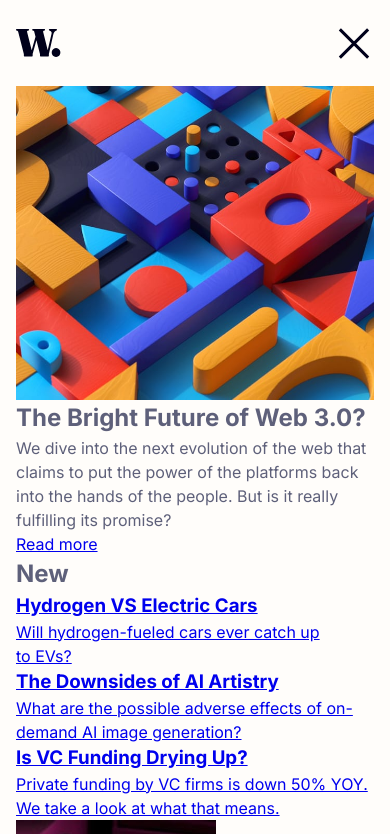
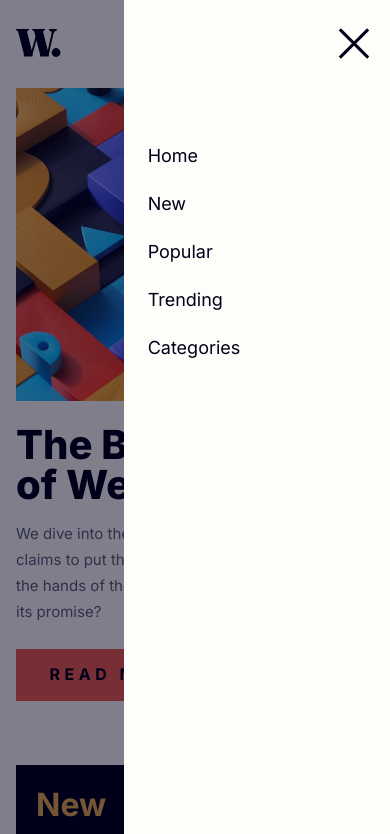
Before and after one commit to Achigyus/news-homepage-main, a website built with Vite: page index.html in a window 390 px wide. Both pictures are taken after a click on the button "Menu". Shown: the top 834 px of the page. Built offline with nearby package versions, Linux system fonts and the light colour scheme.

Commit message:
finish mobile styles

```diff
--- a/index.html
+++ b/index.html
@@ -1,33 +1,33 @@
 <!DOCTYPE html>
 <html lang="en">
+
 <head>
   <meta charset="UTF-8">
-  <meta name="viewport" content="width=device-width, initial-scale=1.0"> <!-- displays site properly based on user's device -->
+  <meta name="viewport" content="width=device-width, initial-scale=1.0">
+  <!-- displays site properly based on user's device -->
 
   <link rel="icon" type="image/png" sizes="32x32" href="/src/assets/images/favicon-32x32.png">
 
   <title>Frontend Mentor | News homepage</title>
+</head>
 
-  <!-- Feel free to remove these styles or customise in your own stylesheet 👍 -->
-  <style>
-    .attribution { font-size: 11px; text-align: center; }
-    .attribution a { color: hsl(228, 45%, 44%); }
-  </style>
-</head>
 <body>
 
   <header class="header">
     <nav class="nav" aria-label="Primary">
       <div class="nav_logo_wrap">
-        <a href="#" class="nav_logo">
+        <a href="/" class="nav_logo">
           <img src="/src/assets/images/logo.svg" alt="News homepage logo" class="nav_logo_img">
         </a>
       </div>
 
-      <button class="menu_btn" id="menu_btn" aria-label="Menu button" aria-expanded="false" aria-live="polite" aria-controls="nav_links_ul">
+      <button class="menu_btn" id="menu_btn" aria-label="Menu button" aria-expanded="false" aria-live="polite"
+        aria-controls="nav_links_ul">
         <span class="sr_only">Menu</span>
-        <img src="/src/assets/images/icon-menu.svg" aria-hidden="true" alt="Open Menu icon" id="open" class="menu_btn_img open">
-        <img src="/src/assets/images/icon-menu-close.svg" aria-hidden="true" alt="Close Menu icon" id="close" class="menu_btn_img close hidden">
+        <img src="/src/assets/images/icon-menu.svg" aria-hidden="true" alt="Open Menu icon" id="open"
+          class="menu_btn_img open">
+        <img src="/src/assets/images/icon-menu-close.svg" aria-hidden="true" alt="Close Menu icon" id="close"
+          class="menu_btn_img close hidden">
       </button>
 
       <ul class="nav_links_ul" id="nav_links_ul">
@@ -47,6 +47,8 @@
           <a href="#" class="nav_link">Categories</a>
         </li>
       </ul>
+
+      <div class="overlay" id="overlay"></div>
     </nav>
   </header>
 
@@ -60,33 +62,36 @@
               <img src="/src/assets/images/image-web-3-mobile.jpg" alt="fill with chatgpt" class="main_left_top_img">
             </div>
           </div>
+
           <div class="main_left_btm">
             <div class="main_left_btm_lt">
-              <h1 class="main_h1" id="main_h1">The Bright Future of Web 3.0?</h1>
+              <h1 class="main_h1 fw800" id="main_h1">The Bright Future of Web 3.0?</h1>
             </div>
             <div class="main_left_btm_rt">
-              <p class="main_left_btm_rt_p">We dive into the next evolution of the web that claims to put the power of the platforms back into the hands of the people.
+              <p class="main_left_btm_rt_p fw400">We dive into the next evolution of the web that claims to put the
+                power of the platforms back into the hands of the people.
                 But is it really fulfilling its promise?</p>
-              <a href="#" class="main_left_btm_rt_a">Read more</a>
+              <a href="#" class="main_left_btm_rt_a fw700">READ MORE</a>
             </div>
           </div>
         </section>
         <section aria-labelledby="main_right_h2" class="main_right">
-          <h2 class="main_right_h2" id="main_right_h2">New</h2>
+          <h2 class="main_right_h2 fw700" id="main_right_h2">New</h2>
           <div class="main_right_link_wrap">
             <a href="#" class="main_right_link">
-              <h3 class="main_right_h3">Hydrogen VS Electric Cars</h3>
-              <p class="main_right_p">Will hydrogen-fueled cars ever catch up to EVs?</p>
+              <h3 class="main_right_h3 fw800">Hydrogen VS Electric Cars</h3>
+              <p class="main_right_p fw400">Will hydrogen-fueled cars ever catch up to EVs?</p>
             </a>
 
             <a href="#" class="main_right_link">
-              <h3 class="main_right_h3">The Downsides of AI Artistry</h3>
-              <p class="main_right_p">What are the possible adverse effects of on-demand AI image generation?</p>
+              <h3 class="main_right_h3 fw800">The Downsides of AI Artistry</h3>
+              <p class="main_right_p fw400">What are the possible adverse effects of on-demand AI image generation?</p>
             </a>
 
             <a href="#" class="main_right_link">
-              <h3 class="main_right_h3">Is VC Funding Drying Up?</h3>
-              <p class="main_right_p">Private funding by VC firms is down 50% YOY. We take a look at what that means.</p>
+              <h3 class="main_right_h3 fw800">Is VC Funding Drying Up?</h3>
+              <p class="main_right_p fw400">Private funding by VC firms is down 50% YOY. We take a look at what that
+                means.</p>
             </a>
           </div>
         </section>
@@ -99,9 +104,10 @@
               <img src="/src/assets/images/image-retro-pcs.jpg" alt="Retro PCs" class="article_card_img">
             </div>
             <div class="article_card_content">
-              <p class="article_number">01</p>
-              <h3 class="article_card_h3">Reviving Retro PCs</h3>
-              <p class="article_card_p">What happens when old PCs are given modern upgrades?</p>
+              <p class="article_number fw700">01</p>
+              <h3 class="article_card_h3 fw800">Reviving Retro PCs</h3>
+              <p class="article_card_p fw400">What happens when old PCs are given modern upgrades?</p>
+            </div>
           </a>
 
           <a href="#" class="article_card">
@@ -109,9 +115,10 @@
               <img src="/src/assets/images/image-top-laptops.jpg" alt="Retro PCs" class="article_card_img">
             </div>
             <div class="article_card_content">
-              <p class="article_number">02</p>
-              <h3 class="article_card_h3">Top 10 Laptops of 2022</h3>
-              <p class="article_card_p">Our best picks for various needs and budgets.</p>
+              <p class="article_number fw700">02</p>
+              <h3 class="article_card_h3 fw800">Top 10 Laptops of 2022</h3>
+              <p class="article_card_p fw400">Our best picks for various needs and budgets.</p>
+            </div>
           </a>
 
           <a href="#" class="article_card">
@@ -119,9 +126,10 @@
               <img src="/src/assets/images/image-gaming-growth.jpg" alt="Retro PCs" class="article_card_img">
             </div>
             <div class="article_card_content">
-              <p class="article_number">03</p>
-              <h3 class="article_card_h3">The Growth of Gaming</h3>
-              <p class="article_card_p">How the pandemic has sparked fresh opportunities.</p>
+              <p class="article_number fw700">03</p>
+              <h3 class="article_card_h3 fw800">The Growth of Gaming</h3>
+              <p class="article_card_p fw400">How the pandemic has sparked fresh opportunities.</p>
+            </div>
           </a>
         </section>
       </div>
@@ -129,12 +137,13 @@
   </main>
 
   <footer class="footer">
-    <h2 class="attribution">
-      Challenge by <a href="https://www.frontendmentor.io?ref=challenge" target="_blank">Frontend Mentor</a>.
-      Coded by <a href="#">Your Name Here</a>.
-    </h2>
+    <div class="attribution">
+      <h2 class="attribution_h2">Challenge by <a href="https://www.frontendmentor.io/challenges/news-homepage-H6SWTa1MFl"
+        target="_blank">Frontend Mentor</a>. Coded by <a href="https://github.com/Achigyus" target="_blank">Achigyus</a>.</h2>
+    </div>
   </footer>
 
   <script type="module" src="/src/scripts/main.ts"></script>
 </body>
+
 </html>
--- a/src/sass/_base.sass
+++ b/src/sass/_base.sass
@@ -1,7 +1,7 @@
 @use 'variables' as vars
 @use 'breakpoint' as bp
 @use 'slider'
-@import url('https://fonts.googleapis.com/css2?family=Inter:ital,opsz,wght@0,14..32,100..900;1,14..32,100..900&display=swap');
+@import url('https://fonts.googleapis.com/css2?family=Inter:ital,opsz,wght@0,14..32,100..900;1,14..32,100..900&display=swap')
 
 body
     font-family: "Inter", sans-serif
@@ -25,6 +25,16 @@ body
 header, main, footer
     padding: 0 vars.$spacing_2
 
+.header
+    position: fixed
+    top: 0
+    left: 0
+    width: 100%
+    background: vars.$almost_white
+
+.main
+    padding-top: 5.5rem
+
 .nav
     display: flex
     justify-content: space-between
@@ -35,8 +45,6 @@ header, main, footer
 .nav_logo_wrap
     inline-size: 2.81rem
 
-
-
 .menu_btn
     display: flex
     align-items: center
@@ -46,11 +54,52 @@ header, main, footer
     cursor: pointer
     inline-size: 2.5rem
     block-size: 1.9rem
+    position: relative
+    z-index: 3
 
 .nav_links_ul
-    position: absolute
-    left: -100%
+    position: fixed
     top: 0
+    right: -100%
+    background-color: vars.$almost_white
+    min-block-size: 100vh
+    inline-size: 68.3%
+    list-style: none
+    padding: 9rem vars.$spacing_3
+    display: flex
+    flex-direction: column
+    gap: vars.$spacing_3
+    z-index: 2
+    transition: all 0.3s ease-in-out
+
+.nav_links_ul.active
+    right: 0
+
+.overlay
+    background: vars.$dark_space_blue
+    opacity: 0.5
+    position: fixed
+    top: 0
+    left: 0
+    inline-size: 100%
+    block-size: 100vh
+    z-index: 1
+    display: none
+    transition: all 0.4s ease-in-out
+
+.overlay.active
+    display: block
+
+.nav_link
+    text-decoration: none
+    color: vars.$dark_space_blue
+    font-size: 1.125rem
+    line-height: 1.33
+    inline-size: 100%
+    display: block
+
+    &:hover, &:focus-visible, &:focus-visible, &:active
+        color: vars.$light_vermillion
 
 .sr_only
     opacity: 0
@@ -62,16 +111,156 @@ header, main, footer
 .close.hidden
     display: none
 
+.main_wrap
+    display: flex
+    flex-direction: column
+    gap: 4rem
+
+.main_top
+    display: flex
+    flex-direction: column
+    gap: 4rem
+
+.main_left
+    display: flex
+    flex-direction: column
+    gap: vars.$spacing_3
+
+.main_left_btm
+    display: flex
+    flex-direction: column
+    gap: vars.$spacing_2
+
+.main_left_btm_rt
+    display: flex
+    flex-direction: column
+    gap: vars.$spacing_3
+
+.main_h1
+    font-size: vars.$spacing_5
+    line-height: 1.0
+    color: vars.$dark_space_blue
+
+.main_left_btm_rt_p
+    font-size: 0.94rem
+    line-height: 1.73
+    color: vars.$gun_metal
+
+.main_left_btm_rt_a
+    padding: 0.75rem 2.1rem
+    background-color: vars.$light_vermillion
+    color: vars.$dark_space_blue
+    line-height: 1.71
+    text-decoration: none
+    inline-size: fit-content
+    letter-spacing: 0.28rem
+    transition: all 0.3s ease-in-out
+
+    &:hover
+        background-color: vars.$dark_space_blue
+        color: vars.$almost_white
+
+.main_right
+    background-color: vars.$dark_space_blue
+    padding: vars.$spacing_3 1.25rem
+    display: flex
+    flex-direction: column
+    gap: 2.2rem
+
+.main_right_h2
+    font-size: vars.$spacing_4
+    line-height: 1.0
+    color: vars.$yellow
+
+.main_right_link_wrap
+    display: flex
+    flex-direction: column
+
+    a
+        text-decoration: none
+
+    a:nth-child(1)
+        padding-bottom: 1.88rem
+
+    a:nth-child(2)
+        padding-bottom: 1.88rem
+        padding-top: 1.88rem
+        border-top: 0.063rem solid vars.$gun_metal
+        border-bottom: 0.063rem solid vars.$gun_metal
+
+    a:nth-child(3)
+        padding-top: 1.88rem
+
+.main_right_link
+    display: flex
+    flex-direction: column
+    gap: vars.$spacing_1
+
+    &:hover
+        .main_right_h3
+            color: vars.$yellow
+
+.main_right_h3
+    font-size: 1.25rem
+    line-height: 1.2
+    color: vars.$almost_white
+
+.main_right_p
+    color: vars.$silver
+    font-size: 0.94rem
+    line-height: 1.73
+
+.articles_section
+    display: flex
+    flex-direction: column
+    gap: vars.$spacing_4
+
+.article_card
+    display: flex
+    gap: vars.$spacing_3
+    align-items: center
+    justify-content: center
+    text-decoration: none
+
+    &:hover
+        .article_card_h3
+            color: vars.$light_vermillion
+
+.article_card_img_cont
+    max-inline-size: 6.25rem !important
+    max-block-size: 7.94rem !important
+
+.article_card_img
+    inline-size: 100%
+    block-size: 100%
+
+.article_number
+    color: vars.$light_vermillion
+    font-size: vars.$spacing_4
+    line-height: 1.0
+    margin-block-end: 0.75rem
+
+.article_card_h3
+    font-size: 1.125rem
+    line-height: 1.33
+    color: vars.$dark_space_blue
+    margin-block-end: 0.56rem
+    transition: all 0.3s ease-in-out
+
+.article_card_p
+    font-size: 0.94rem
+    line-height: 1.73
+    color: vars.$gun_metal
+
 .attribution_h2
     text-align: center
-    padding: 0.5rem vars.$spacing_3
+    padding: 0.75rem vars.$spacing_3
     font-size: 0.875rem
     text-wrap: initial
 
-.attribution a
+.attribution_h2 a
     color: vars.$light_vermillion
 
 @include bp.breakpoint(48rem)
 
-
 @include bp.breakpoint(80rem)
--- a/src/scripts/main.ts
+++ b/src/scripts/main.ts
@@ -1,7 +1,9 @@
 import '../sass/index.sass'
 
 let menuBtn = document.getElementById('menu_btn') as HTMLButtonElement
+let overlay = document.getElementById('overlay') as HTMLDivElement
 let menuOpenState = false
+let menuLinks = document.querySelectorAll('#nav_links_ul li a') as NodeListOf<HTMLAnchorElement>
 
 
 function toggleMenu() {
@@ -16,17 +18,28 @@ function toggleMenu() {
             console.error('Menu button or images not found')
             return
         }
-        updateDOM(openImg, closeImg, menu, !menuOpenState)
+        updateDOM(openImg, closeImg, menu, overlay, !menuOpenState)
     }
 }
 
-function updateDOM(open: HTMLImageElement, close: HTMLImageElement, menu: HTMLUListElement, state: boolean) {
+function updateDOM(open: HTMLImageElement, close: HTMLImageElement, menu: HTMLUListElement, overlay: HTMLDivElement, state: boolean) {
     open.classList.toggle('hidden', state)
     close.classList.toggle('hidden', !state)
     menu.classList.toggle('active', state)
+    overlay.classList.toggle('active', state)
     menuOpenState = state
     menuBtn.setAttribute('aria-expanded', `${state}`)
 
 }
 
 menuBtn.addEventListener('click', toggleMenu)
+menuLinks.forEach((link) => {
+    link.addEventListener('click', () => {
+        if (menuOpenState) {
+            let openImg = menuBtn.querySelector('img.open') as HTMLImageElement
+            let closeImg = menuBtn.querySelector('img.close') as HTMLImageElement
+            let menu = document.getElementById('nav_links_ul') as HTMLUListElement
+            updateDOM(openImg, closeImg, menu, overlay, false)
+        }
+    })
+})
```
